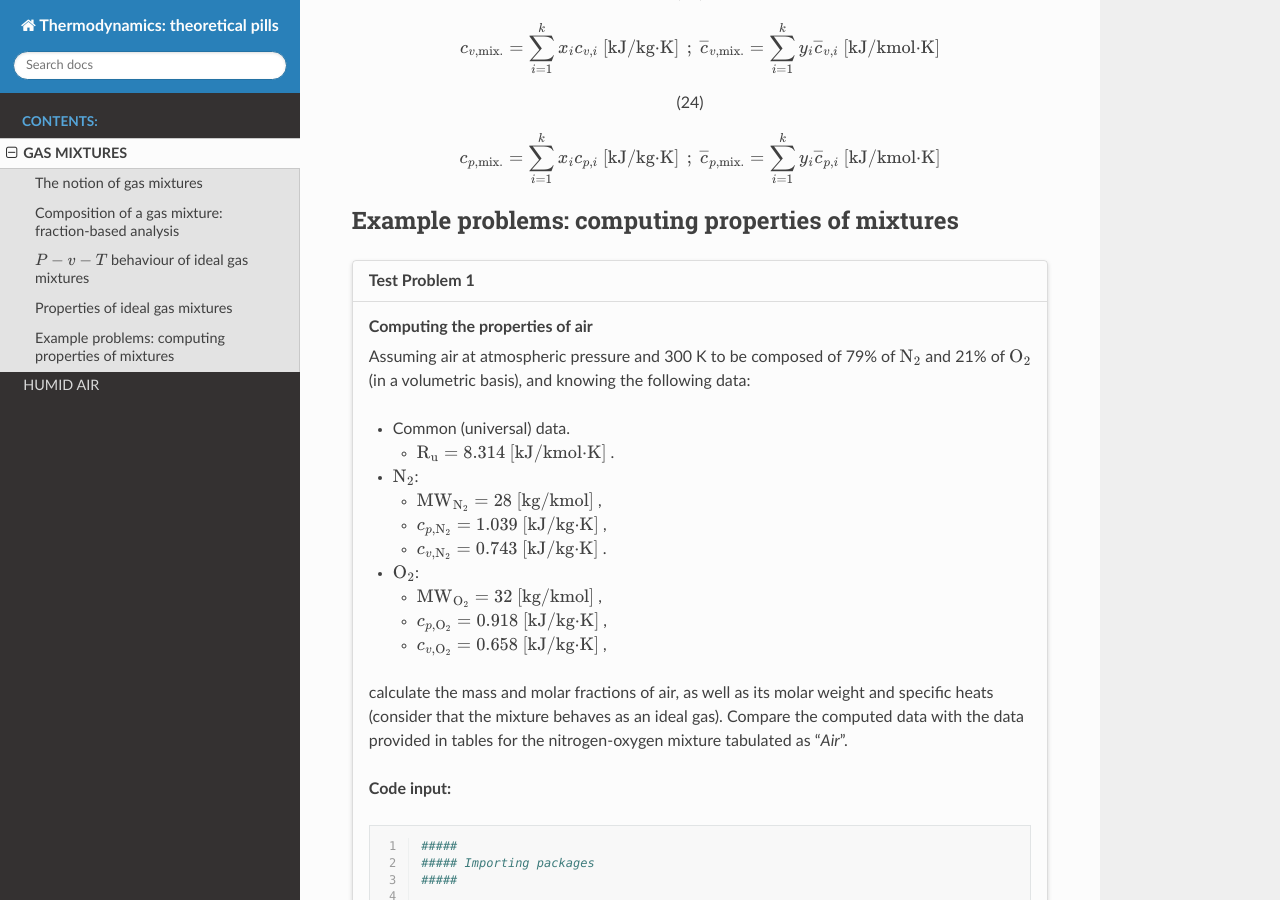
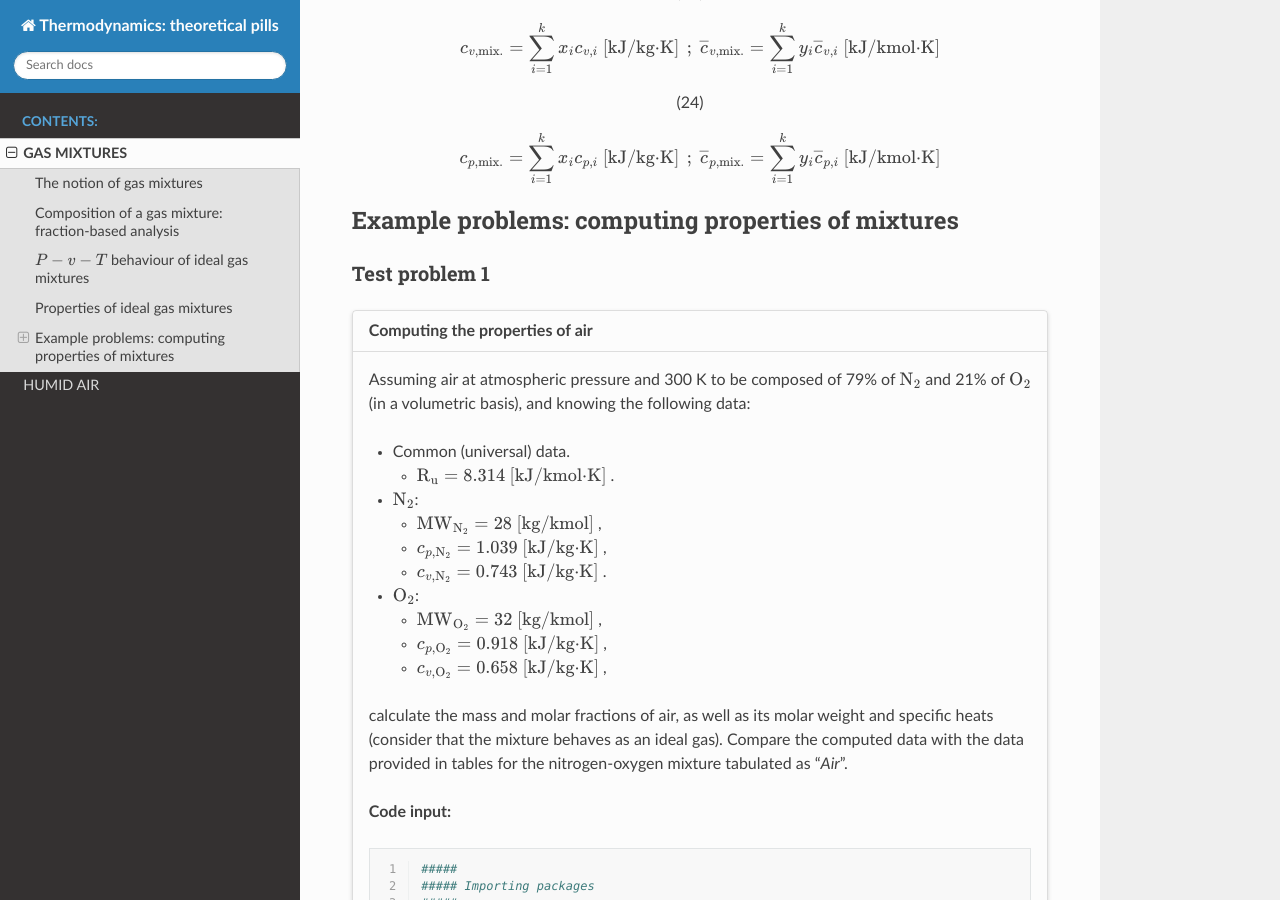
Before and after one commit to azarketa/Thermodynamics-theoretical-pills, a Sphinx documentation site: the page built from source/Gas_mixtures.md, in a window 1280 px wide and 900 px high, scrolled down 7966 px. Built offline with Sphinx 7.4.7 and the Read the Docs theme 3.1.0, drawn with Linux system fonts in a browser that asks for light colours; some of the changed text lies outside the part shown.

Commit message:
Add files via upload

```diff
--- a/source/Gas_mixtures.md
+++ b/source/Gas_mixtures.md
@@ -316,9 +316,11 @@
 ## Example problems: computing properties of mixtures
 
 (properties_of_air)=
-:::{card} Computing the properties of air
+### Test problem 1
 
-**Test Problem 1**
+:::{card}
+
+**Computing the properties of air**
 ^^^
 Assuming air at atmospheric pressure and 300 K to be composed of 79% of $\text{N}_{2}$ and 21% of $\text{O}_{2}$ (in a volumetric basis), and knowing the following data:
 
@@ -477,9 +479,11 @@
 :::
 
 (inverted_air)=
-:::{card} Computing the properties of inverted air
+### Test problem 2
 
-**Test Problem 2**
+:::{card}
+
+**Computing the properties of inverted air**
 ^^^
 
 Assume the same thermodynamic scenario as in the {ref}`previous problem <properties_of_air>`, but inverting the volume percentages of the constituents. Calculate the molar and mass fractions of this mixture, termed as "_inverted air_" herein, as well as its mixture properties. Compare them to the results obtained previously.
@@ -589,9 +593,11 @@
 :::
 
 (plotting_composition_properties)=
-:::{card} Plotting composition-dependent properties
+### Test Problem 3
 
-**Test Problem 3**
+:::{card}
+
+**Plotting composition-dependent properties**
 ^^^
 
 Now assume that the volumetric composition of the mixture is variable, being possible to change it from 10% to 90% for both components. Obviously, there is a constraint in the values that the volumetric percentages of the constituents can adopt, as they must sum up to 100%: if the volumetric percentage of $\text{O}_{2}$ is of 10%, this means that the one of $\text{N}_{2}$ is of 90%, and _vice versa_.
```
